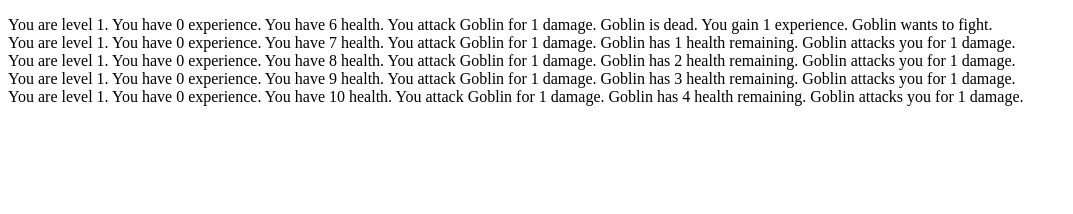
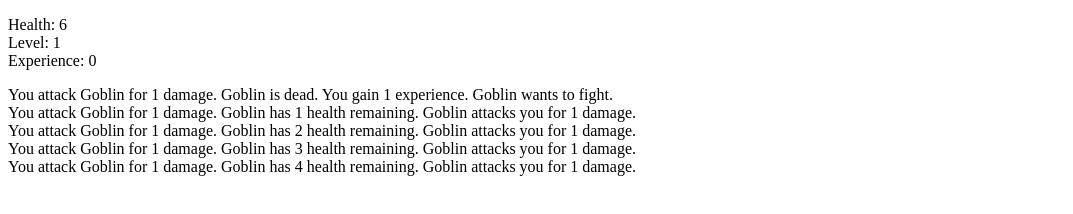
Before and after one commit to armstrongch/IdleGoblinWar, a plain HTML site: page index.html in a window 1280 px wide. Shown: the whole page, without its empty margins (0-1073 px from the left). Drawn offline with nearby package versions, Linux system fonts and the light colour scheme.

Commit message:
Update index.html

```diff
--- a/index.html
+++ b/index.html
@@ -13,6 +13,7 @@
 	<script src="https://ajax.googleapis.com/ajax/libs/jquery/3.3.1/jquery.min.js"></script>
 	<body onload="setup()">
 		<p id="info"></p>
+		<p id="action"></p>
 		<script>
 			var health = 10;
 			var maxHealth = 10;
@@ -39,31 +40,35 @@
 			}
 			function update()
 			{
-				var updateString = "You are level " + level + ". You have " + experience + " experience. You have " + health + " health.";
+				var infoString = "Health: " + health + "<br/>Level: " + level + "<br/>Experience: " + experience;
+
+				$('#info').html(infoString);
+
+				var actionString = "";
 				if (health > target.damage)
 				{
-					updateString += " You attack " + target.name + " for " + damage + " damage.";
+					actionString += "You attack " + target.name + " for " + damage + " damage.";
 					target.health -= damage;
 					if (target.health <= 0)
 					{
-						updateString += " " + target.name + " is dead. You gain " + target.experience + " experience."
+						actionString += " " + target.name + " is dead. You gain " + target.experience + " experience."
 						experience += target.experience;
 						target = new creature("Goblin");
-						updateString += " " + target.name + " wants to fight."
+						actionString += " " + target.name + " wants to fight."
 					}
 					else
 					{
-						updateString += " " + target.name + " has " + target.health + " health remaining. " + target.name + " attacks you for " + target.damage + " damage."
+						actionString += " " + target.name + " has " + target.health + " health remaining. " + target.name + " attacks you for " + target.damage + " damage."
 						health -= target.damage;
 					}
 				}
 				else
 				{
-					updateString += " You rest to restore your health.";
+					actionString += "You rest to restore your health.";
 					health = maxHealth;
 				}
 
-				$('#info').html(updateString + "<br/> " + $('#info').html());
+				$('#action').html(actionString + "<br/> " + $('#action').html());
 			}
 		</script>
 	</body>
```
